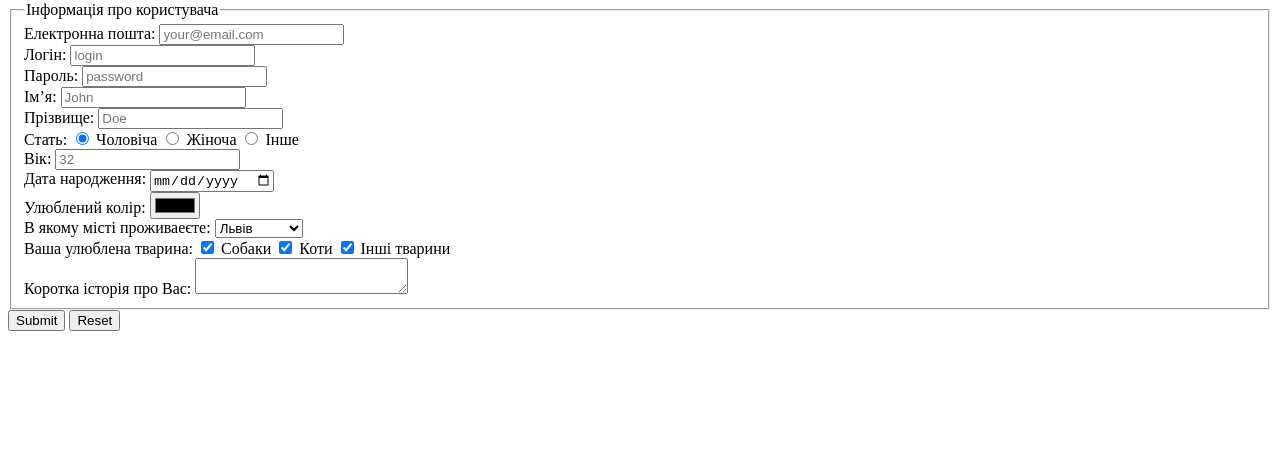
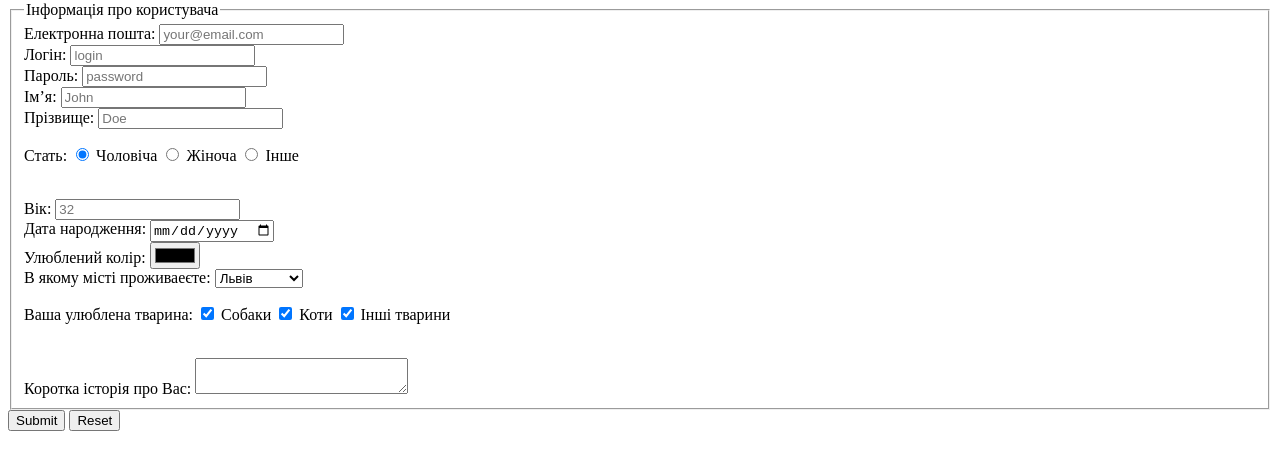
Before and after one commit to Har4enkoO/html-530-task-1, a plain HTML site: page form.html in a window 1280 px wide. Shown: the part 195-664 px from the top of the page. Drawn offline with Linux system fonts and the light colour scheme.

Commit message:
correct form2

```diff
--- a/form.html
+++ b/form.html
@@ -60,15 +60,19 @@
             placeholder="Doe"
           />
           <br />
+          <p>
+            Стать:
             <label>
-            Стать:
               <input type="radio" name="Gender" value="male" checked />
               Чоловіча
-            <input type="radio" name="Gender" value="female" />
-            Жіноча
-            <input type="radio" name="Gender" value="other" />
-            Інше
             </label>
+            <label>
+              <input type="radio" name="Gender" value="female" /> Жіноча
+            </label>
+            <label>
+              <input type="radio" name="Gender" value="other" /> Інше
+            </label>
+          </p>
           <br />
           <label for="age">
             Вік:
@@ -90,15 +94,21 @@
             </select>
           </label>
           <br />
+          <p>
+            Ваша улюблена тварина:
             <label>
-            Ваша улюблена тварина:
               <input type="checkbox" name="Animals" value="dogs" checked />
               Собаки
+            </label>
+            <label>
               <input type="checkbox" name="Animals" value="cats" checked />
               Коти
+            </label>
+            <label>
               <input type="checkbox" name="Animals" value="other" checked />
               Інші тварини
             </label>
+          </p>
           <br />
           <label for="textarea">
             Коротка історія про Вас:
```
Lines whose indentation alone changed are shown as unchanged.
